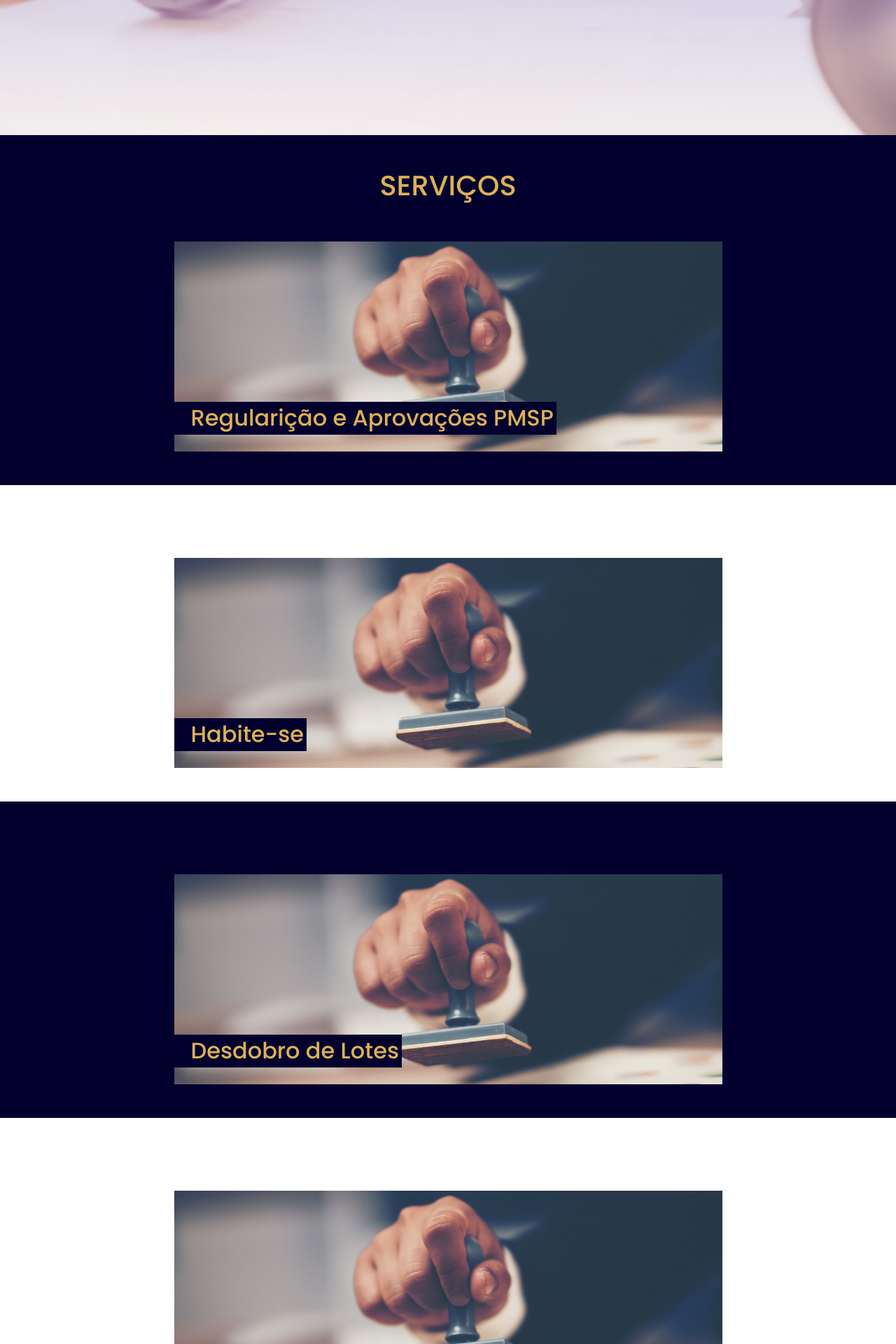
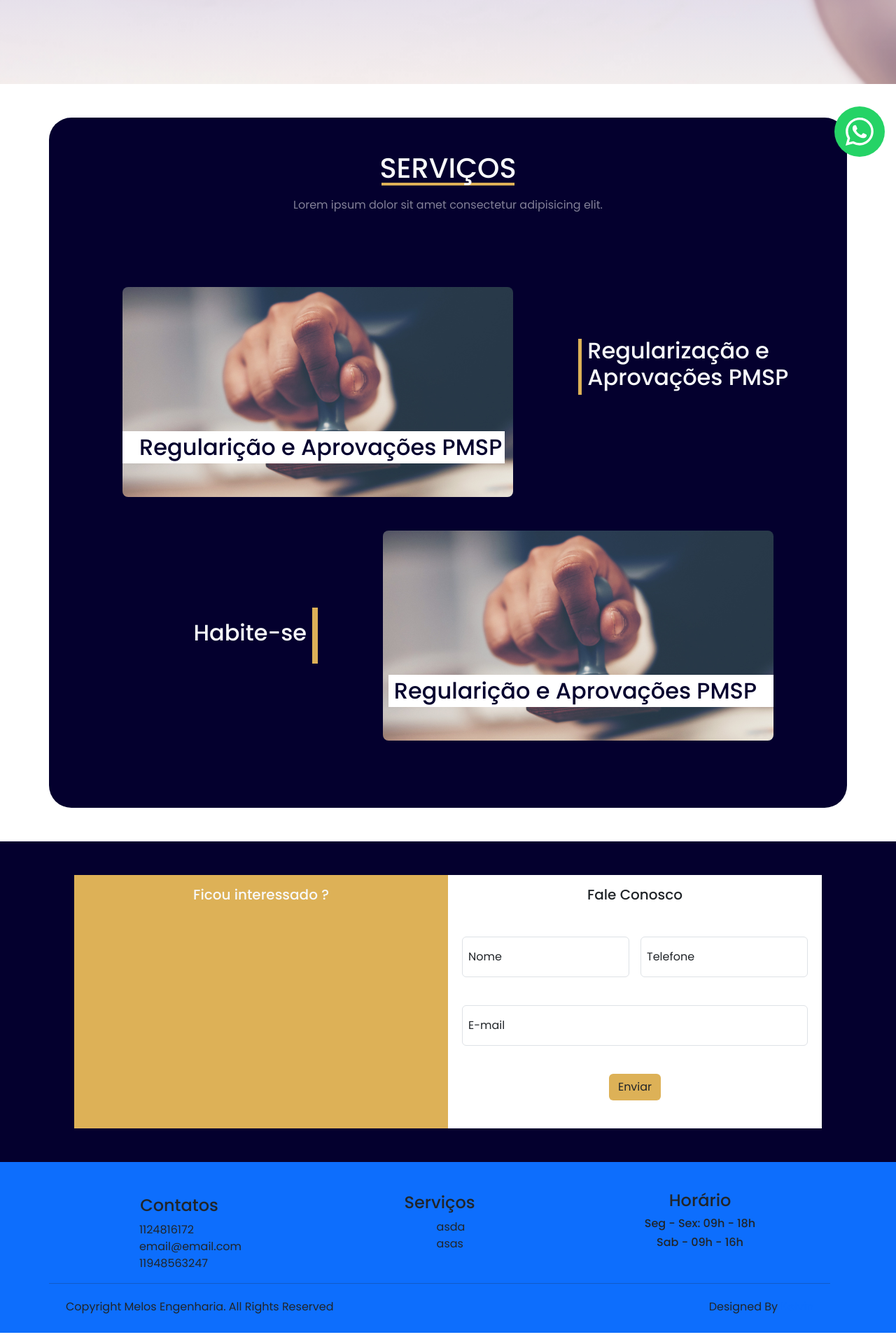
Before and after one commit to KelvinNatal/melosproject, a React (Vite) app: page / in a window 1280 px wide. Shown: the part 560-2480 px from the top of the page at 70% size. Built offline with nearby package versions, Linux system fonts and the light colour scheme.

Commit message:
Serviços atualização

```diff
--- a/src/App.css
+++ b/src/App.css
@@ -11,7 +11,11 @@ p{
   margin: 0;
 }
 
-#servicos, #desdobro, #cadan, #edificacao, #calculo, #instalacao, #construcoes{
+#servicos{
+  background-color: white;
+}
+
+#desdobro, #cadan, #edificacao, #calculo, #instalacao, #construcoes{
   background-color: var(--c-primary);
   color: var(--c-secundary)
 }
--- a/src/App.jsx
+++ b/src/App.jsx
@@ -1,4 +1,5 @@
 import './App.css'
+import Whatsapp from './components/Whatsapp'
 import Bombeiro from './containers/Bombeiro'
 import Cadan from './containers/Cadan'
 import Calculo from './containers/Calculo'
@@ -6,6 +7,7 @@ import Construcoes from './containers/Construcoes'
 import Contato from './containers/Contato'
 import Desdobro from './containers/Desdobro'
 import Edificacao from './containers/Edificacao'
+import Footer from './containers/Footer'
 import Habite from './containers/Habite'
 import Header from './containers/Header'
 import Hidraulicas from './containers/Hidraulicas'
@@ -26,7 +28,7 @@ function App() {
         <Header/>
 
         <Servicos/>
-        <Habite/>
+        {/* <Habite/>
         <Desdobro/>
         <Licenca/>
         <Cadan/>
@@ -38,9 +40,12 @@ function App() {
         <Instalacao/>
         <Hidraulicas/>
         <Construcoes/>
-        <Laudos/>
+        <Laudos/> */}
 
         <Contato/>
+
+        <Footer/>
+        <Whatsapp/>
       </div>
     </>
   )
--- a/src/components/InformacoesComponent.jsx
+++ b/src/components/InformacoesComponent.jsx
@@ -1,5 +1,7 @@
 import React from 'react'
 import { useState } from 'react';
+
+import imagem from '../assets/logo.png'
 
 import '../styles/components/Informacoes.css'
 
@@ -10,18 +12,46 @@ const [visivel, setVisivel] = useState(false);
   return (
         <div className='container'>
             <div className='row'>
-                <div className='col d-flex flex-column align-items-center justify-content-center p-5'>
-                    <h1>{title}</h1>
-                    <div onMouseOver={() => setVisivel(true)} className='image-background w-75 mt-5 d-flex flex-column-reverse'>
-                        <div className="d-flex w-75">
-                            <h1 className={visivel ? 'ps-4 mb-4 p-1 subTitle-background invisivel' : 'ps-4 mb-4 p-1 fs-2 subTitle-background'}>{subtitle}</h1>
+                <div className='servicos-background mb-5 mt-5 rounded-5'>
+                    <div className='col-12 d-flex align-items-center justify-content-center mt-5 flex-column z-2'>
+                        <h1 className='text-light z-1'>{title}</h1>
+                        <div className='title-servicos-badge z-0'></div>
+                        <p className='text-white-50 mt-3'>Lorem ipsum dolor sit amet consectetur adipisicing elit.</p>
+                    </div>
+                        <div className='col-12 d-flex align-items-center justify-content-center mt-5 z-2'>
+                            <div className='col-8 d-flex align-items-center justify-content-center mt-4'>
+                                <div onMouseOver={() => setVisivel(true)} className='image-background w-75 mt-5 d-flex flex-column-reverse rounded-3 z-2'>
+                                    <div className="d-flex w-100">
+                                        <h1 className={visivel ? 'ps-4 mb-4 p-1 subTitle-background invisivel' : 'ps-4 mb-5 p-1 fs-2 subTitle-background'}>{subtitle}</h1>
+                                    </div>
+                                    <div onMouseLeave={() => setVisivel(false)} className={visivel ? 'hover-content p-3 rounded-3': 'hover-content p-3 invisivel'}>
+                                        <h3 className='fs-4 pt-2'>{subtitle}</h3>
+                                        <p className='ps-3 fs-6 pt-1'>{text}</p>
+                                    </div>
+                                </div>
+                            </div>
+                            <div className='col-4 d-flex justify-content-start align-items-center'>
+                                <div className='title-badge'></div>
+                                <h1 className='fs-2 ps-2 text-light'>Regularização e Aprovações PMSP</h1>
+                            </div>
                         </div>
-                        <div onMouseLeave={() => setVisivel(false)} className={visivel ? 'hover-content p-3': 'hover-content p-3 invisivel'}>
-                            <h3 className='fs-4 pt-2'>{subtitle}</h3>
-                            <p className='ps-3 fs-6 pt-3'>{text}</p>
-                            <p className='ps-3 fs-6 pt-4'>{text2}</p>
+                        <div className='col-12 d-flex align-items-center justify-content-end pb-5'>
+                            <div className='col-4 d-flex justify-content-end align-items-center'>
+                                <h1 className='fs-2 pe-2 text-light'>Habite-se</h1>
+                                <div className='title-badge'></div>
+                            </div>
+                            <div className='col-8 d-flex justify-content-center align-items-center pb-5 z-2'>
+                                <div onMouseOver={() => setVisivel(true)} className='image-background w-75 mt-5 d-flex flex-column-reverse rounded-3 z-2'>
+                                    <div className="d-flex w-100 justify-content-end">
+                                        <h1 className={visivel ? 'pe-4 mb-4 p-1 subTitle-background invisivel ' : 'ps-2 pe-4 mb-5 p-1 fs-2 subTitle-background'}>{subtitle}</h1>
+                                    </div>
+                                    <div onMouseLeave={() => setVisivel(false)} className={visivel ? 'hover-content p-3 rounded-3': 'hover-content p-3 invisivel '}>
+                                        <h3 className='fs-4 pt-2'>{subtitle}</h3>
+                                        <p className='ps-3 fs-6 pt-1'>{text}</p>
+                                    </div>
+                                </div>
+                            </div>
                         </div>
-                    </div>
                 </div>
             </div>
         </div>
--- /dev/null
+++ b/src/components/Whatsapp.jsx
@@ -0,0 +1,16 @@
+import React from 'react'
+import '../styles/components/Whatsapp.css'
+
+import { BsWhatsapp } from 'react-icons/bs';
+
+const Whatsapp = () => {
+  return (
+    <div className='whatsapp-container'>
+        <div className='whatsapp-content'>
+            <BsWhatsapp className='whatsapp-icon'/>
+        </div>
+    </div>
+  )
+}
+
+export default Whatsapp
--- /dev/null
+++ b/src/containers/Footer.jsx
@@ -0,0 +1,60 @@
+import React from 'react'
+import '../styles/containers/Footer.css'
+
+const Footer = () => {
+  return (
+    <section id='footer'>
+        <div className='bg-primary'>
+            <div className='container d-flex'>
+                <div className='row col-12'>
+                    <div className='col-4 d-flex justify-content-center align-items-center flex-column'>
+                        <h1 className='fs-4 mt-5'>Contatos</h1>
+                            <ul className='d-flex flex-column justify-content-center'>
+                                    <li>1124816172</li>
+                                    <li>email@email.com</li>
+                                    <li>11948563247</li>
+                            </ul>
+                    </div>
+                    <div className='col-4 d-flex flex-column justify-content-center align-items-center'>
+                        <h1 className='fs-4 mt-3'>Serviços</h1>
+                            <ul className='d-flex flex-column justify-content-center'>
+                                <li>asda</li>
+                                <li>asas</li>
+                            </ul>
+                    </div>
+                    <div className='col-4 d-flex justify-content-center flex-column'>
+                        <div className=' col-12'>
+                            <div class="row">
+                                <div className='col-12 d-flex justify-content-center'>
+                                    <h1 className='fs-4'>Horário</h1>
+                                </div>
+                                <div className='col-12 d-flex justify-content-center'>
+                                    <h5 className='fs-6'>Seg - Sex: 09h - 18h</h5>
+                                </div>
+                                <div className='col-12 d-flex justify-content-center'>
+                                    <h5 className='fs-6'>Sab - 09h - 16h</h5>
+                                </div>
+                            </div>
+                        </div>
+                    </div>
+                    <hr></hr>
+                    <div class="footer-bottom">
+                        <div class="container">
+                            <div class="row g-4 justify-content-between ">
+                                <div class="col-auto">
+                                    <p>Copyright Melos Engenharia. All Rights Reserved</p>
+                                </div>
+                                <div class="col-auto">
+                                    <p>Designed By <a href="#">Kelvin</a></p>
+                                </div>
+                            </div>
+                        </div>
+                    </div>
+                </div>
+            </div>
+        </div>
+    </section>
+  )
+}
+
+export default Footer
--- a/src/containers/Laudos.jsx
+++ b/src/containers/Laudos.jsx
@@ -6,7 +6,7 @@ const Laudos = () => {
     const informacoes = {
         title: "",
         subtitle: "Laudos Técnicos",
-        text: 'Os laudos técnicos são documentos elaborados por profissionais especializados que contêm avaliações, análises e pareceres técnicos sobre determinada situação, condição ou problema em uma edificação ou obra. Esses laudos são baseados em inspeções, medições, testes e estudos realizados, visando fornecer informações objetivas e embasadas sobre a segurança estrutural, a qualidade, a funcionalidade, a conformidade com normas e regulamentos, bem como possíveis soluções para problemas identificados. Os laudos técnicos são utilizados para embasar decisões, subsidiar projetos, auxiliar em processos judiciais, assegurar a conformidade técnica e promover a segurança e o bem-estar dos usuários e da comunidade envolvida.'
+        text: 'Os laudos técnicos são documentos elaborados por profissionais especializados que contêm avaliações, análises e pareceres técnicos, condição ou problema em uma edificação ou obra. Esses laudos são baseados em inspeções, medições, testes e estudos realizados, visando fornecer informações objetivas e embasadas sobre a segurança estrutural, a qualidade, a funcionalidade, a conformidade com normas e regulamentos, e possíveis soluções para problemas identificados.'
     }
 
       return (
--- a/src/containers/NavBar.jsx
+++ b/src/containers/NavBar.jsx
@@ -10,7 +10,7 @@ const NavBar = () => {
   return (
     <>
     <section id='navbar'>
-        <nav className="navbar navbar-expand-lg p-3 d-flex flex-column">
+        <nav className="navbar navbar-expand-lg p-3 d-flex flex-column position-fixed w-100 z-3">
             <div className="container">
                 <AiOutlineMenu className='navbar-button fs-2 z-1'/>
                 {/* <button class="navbar-toggler" type="button" data-bs-toggle="collapse" data-bs-target="#navbarNav" aria-controls="navbarNav" aria-expanded="false" aria-label="Toggle navigation">
@@ -36,7 +36,7 @@ const NavBar = () => {
                 </div>
             </div>
         </nav>
-        <div className='z-3 position-absolute d-flex w-100 nav-links-bottom'>
+        <div className='z-3 d-flex w-100 nav-links-bottom position-fixed sexo'>
             <div className=' container d-flex justify-content-center align-items-center p-1'>
                 <a className="fs-6 pe-2" href='#'>Inicio</a>
                 <a className="fs-6 pe-2" href='#servicos'>Serviços</a>
--- a/src/containers/Servicos.jsx
+++ b/src/containers/Servicos.jsx
@@ -6,8 +6,7 @@ const Servicos = () => {
 const informacoes = {
     title: "SERVIÇOS",
     subtitle: "Regularição e Aprovações PMSP",
-    text: "A regularização e aprovações junto à Prefeitura Municipal de São Paulo (PMSP) são processos essenciais para garantir a conformidade legal e a autorização necessária para diversos tipos de atividades e empreendimentos na cidade.",
-    text2: "A regularização junto à PMSP envolve o cumprimento de normas e regulamentos municipais, como o Código de Obras e Edificações, o Plano Diretor Estratégico e outras legislações específicas. Essas regulamentações abrangem aspectos como uso do solo, padrões de construção, preservação do meio ambiente, acessibilidade, entre outros."
+    text: "A regularização e aprovações junto à Prefeitura Municipal de São Paulo (PMSP) são processos essenciais para garantir a conformidade legal e a autorização necessária para diversos tipos de atividades e empreendimentos na cidade. Envolvendo o cumprimento de normas e regulamentos municipais, como o Código de Obras e Edificações, o Plano Diretor Estratégico e outras legislações específicas.",
 }
 
   return (
--- a/src/styles/components/Informacoes.css
+++ b/src/styles/components/Informacoes.css
@@ -1,5 +1,29 @@
 .invisivel{
     display: none;
+}
+
+.servicos-background{
+    /* background: rgb(4,0,46);
+    background: linear-gradient(146deg, rgba(4,0,46,1) 0%, rgba(9,0,103,1) 60%); */
+    background-color: var(--c-primary)
+}
+
+.imagem-teste{
+    width: 80vw;
+}
+
+.title-badge{
+    width:8px;
+    height: 80px;
+    background-color: var(--c-secundary);
+}
+
+.title-servicos-badge{
+    width: 190px;
+    height: 4px;
+    margin-top: -11px;
+    z-index: 0;
+    background-color: var(--c-secundary);
 }
 
 .image-background{
@@ -10,8 +34,8 @@
 }
 
 .subTitle-background{
-    background-color: var(--c-primary);
-    color: var(--c-secundary);
+    background-color: white;
+    color: var(--c-primary);
 }
 
 p{
--- /dev/null
+++ b/src/styles/components/Whatsapp.css
@@ -0,0 +1,24 @@
+.whatsapp-container{
+    bottom: 0;
+    right: 0;
+    background-color: #25D366;
+    position: fixed;
+    margin: 1rem;
+    border-radius: 50px;
+    cursor: pointer;
+}
+
+.whatsapp-content{
+    padding: 1rem;
+    border-radius: 50px;
+}
+
+.whatsapp-content:hover{
+    background-color: #15cf59;
+}
+
+.whatsapp-icon{
+    color: white;
+    width: 40px;
+    height: 40px;
+}
--- /dev/null
+++ b/src/styles/containers/Footer.css
@@ -0,0 +1,8 @@
+li{
+    list-style-type: none;
+}
+
+.footer-bottom{
+    padding-top: 5px;
+    padding-bottom: 40px;
+}
--- a/src/styles/containers/NavBar.css
+++ b/src/styles/containers/NavBar.css
@@ -23,3 +23,7 @@ a{
     color: var(--c-primary);
     font-weight: 500;
 }
+
+.sexo{
+    margin-top: 8.5vh;
+}
```
Also changed, not shown: src/assets/3.png (added).
